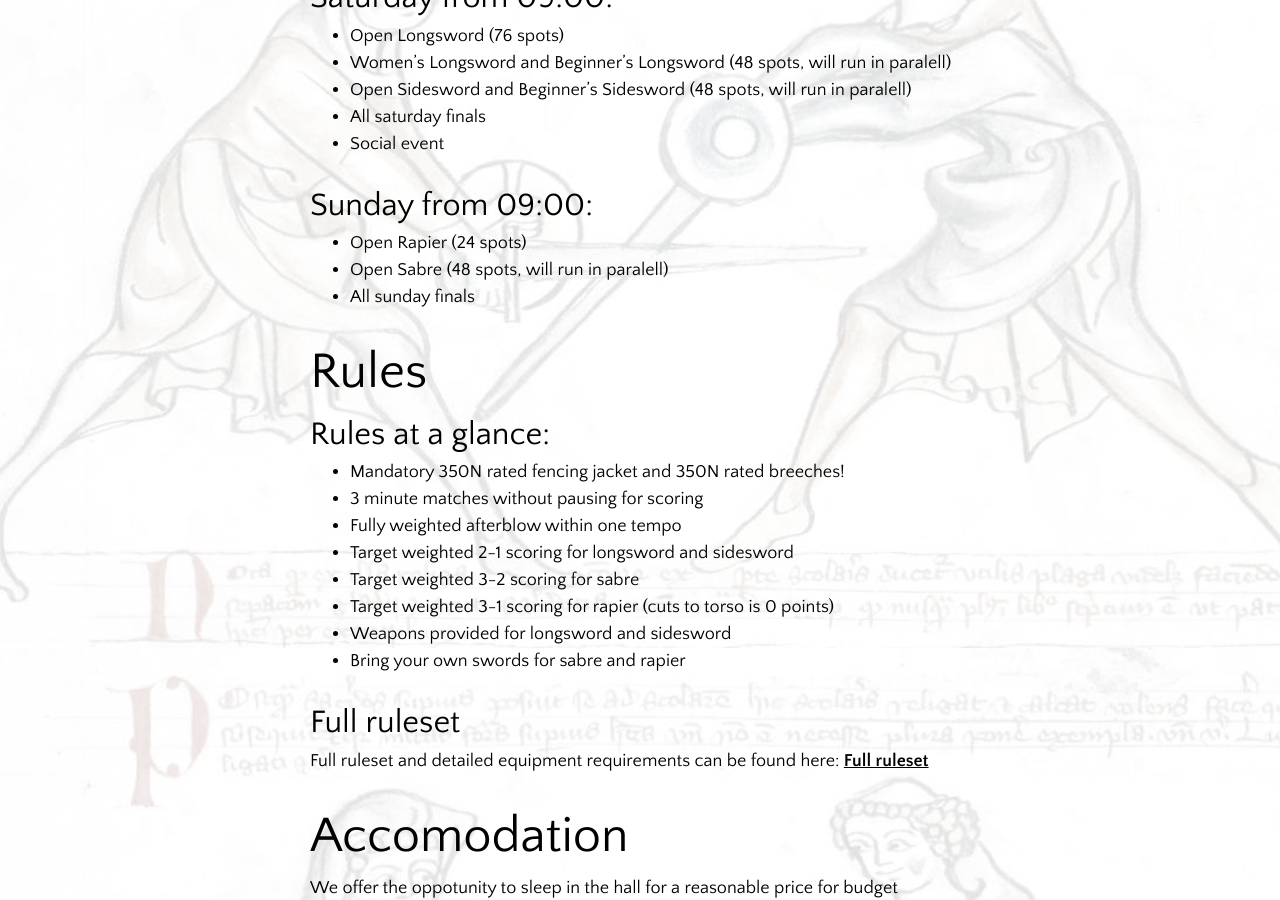
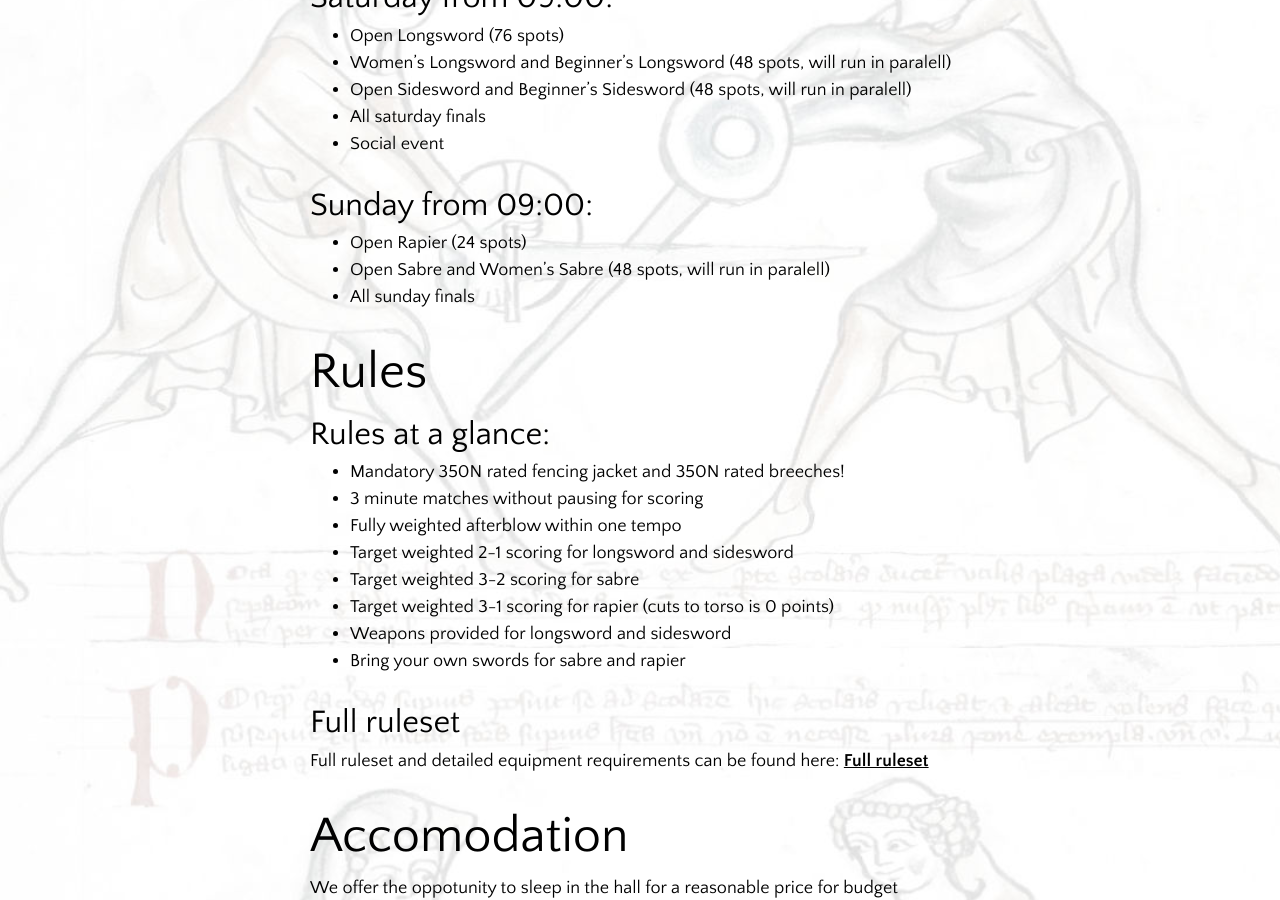
Before and after one commit to frieduellister/frieduellister.github.io, a Jekyll site: the page built from pages/oslo-penguin-cup/oslo-penguin-cup-2025.md, in a window 1280 px wide and 900 px high, scrolled down 1152 px. Built offline with Jekyll 4.4.1, drawn with Linux system fonts in a browser that asks for light colours.

Commit message:
Added missing womens sabre

```diff
--- a/pages/oslo-penguin-cup/oslo-penguin-cup-2025.md
+++ b/pages/oslo-penguin-cup/oslo-penguin-cup-2025.md
@@ -42,7 +42,7 @@ If you have any questions or requests you can send us an email on post@frieduell
 ### Sunday from 09:00:
 
 - Open Rapier (24 spots)
-- Open Sabre (48 spots, will run in paralell)
+- Open Sabre and Women's Sabre (48 spots, will run in paralell)
 - All sunday finals
 
 ## Rules
```
